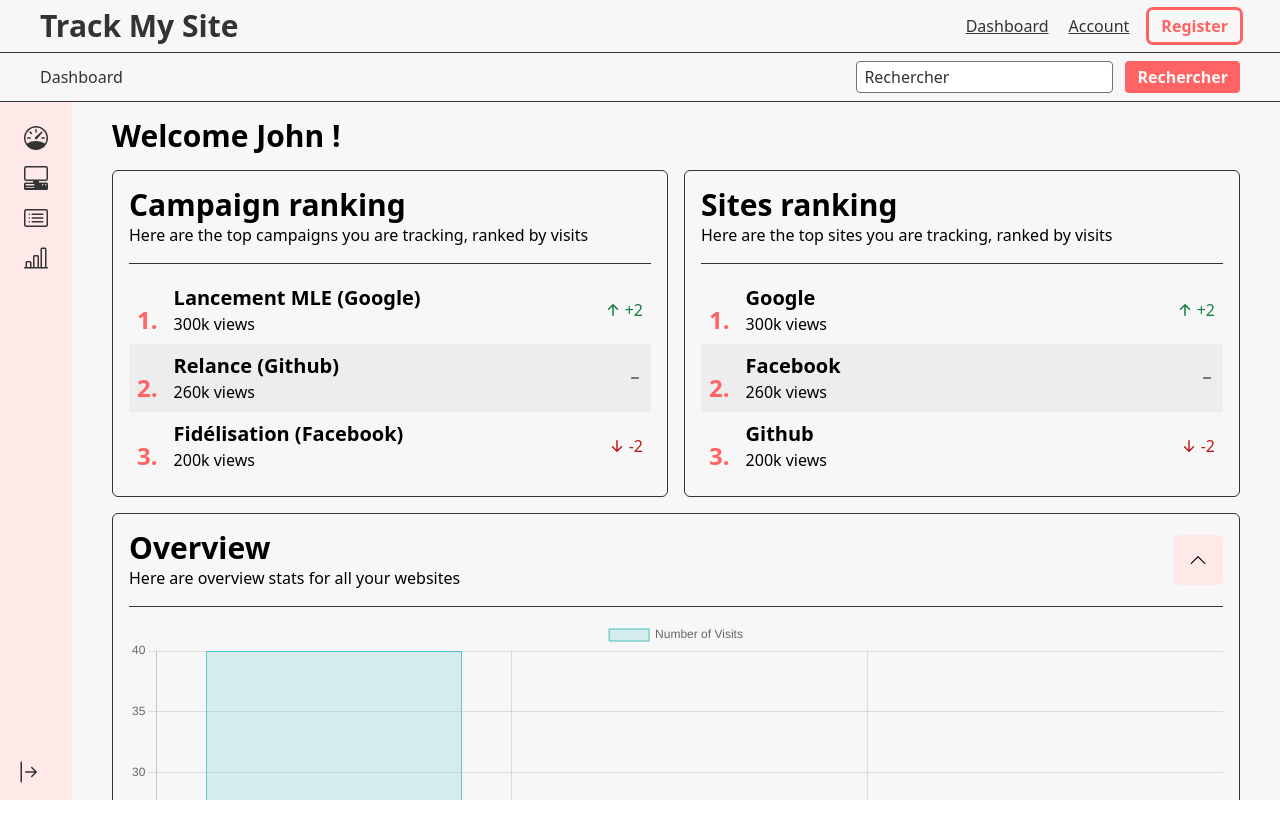
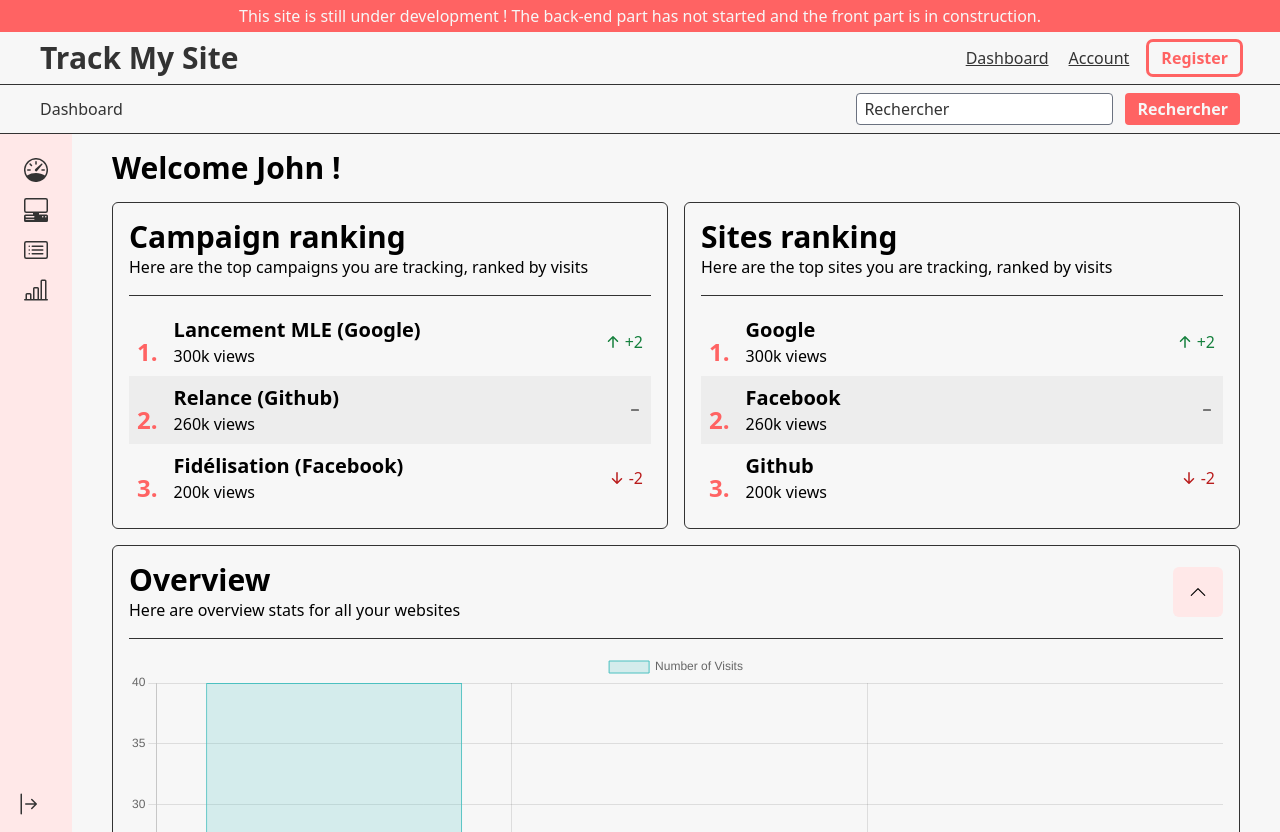
Before and after one commit to eliooooooo/Vue-Dashboard, a Vue app: page / in a window 1280 px wide. Before the commit the page ends 800 px from the top, so only its background shows below. Built offline with nearby package versions, Linux system fonts and the light colour scheme.

Commit message:
Feat: add site banner

```diff
--- a/src/App.vue
+++ b/src/App.vue
@@ -6,6 +6,7 @@ import Aside from './components/Aside.vue'
 import SearchBar from './components/SearchBar.vue'
 import Breadcrumb from './components/Breadcrumb.vue'
 import { useRoute } from 'vue-router'
+import Banner from './components/Sites/Header/Banner.vue'
 
 const route = useRoute()
 </script>
@@ -13,6 +14,7 @@ const route = useRoute()
 <template>
   <div v-if="!route.meta.full">
     <BypassLink />
+    <Banner text="This site is still under development ! The back-end part has not started and the front part is in construction." />
     <div class="static w-full bg-light text-dark flex flex-col items-center border-b border-dark h-[134px] md:h-[102px]">
       <Header />
       <div class="relative container flex flex-col md:flex-row gap-3 items-center py-2">
--- /dev/null
+++ b/src/components/Sites/Header/Banner.vue
@@ -0,0 +1,14 @@
+<script setup>
+const props = defineProps({
+    text: {
+        type: String,
+        required: true
+    }
+})
+</script>
+
+<template>
+    <div class="px-4 py-1 bg-primary text-light">
+        <p class="text-center">{{ props.text }}</p>
+    </div>
+</template>
```
